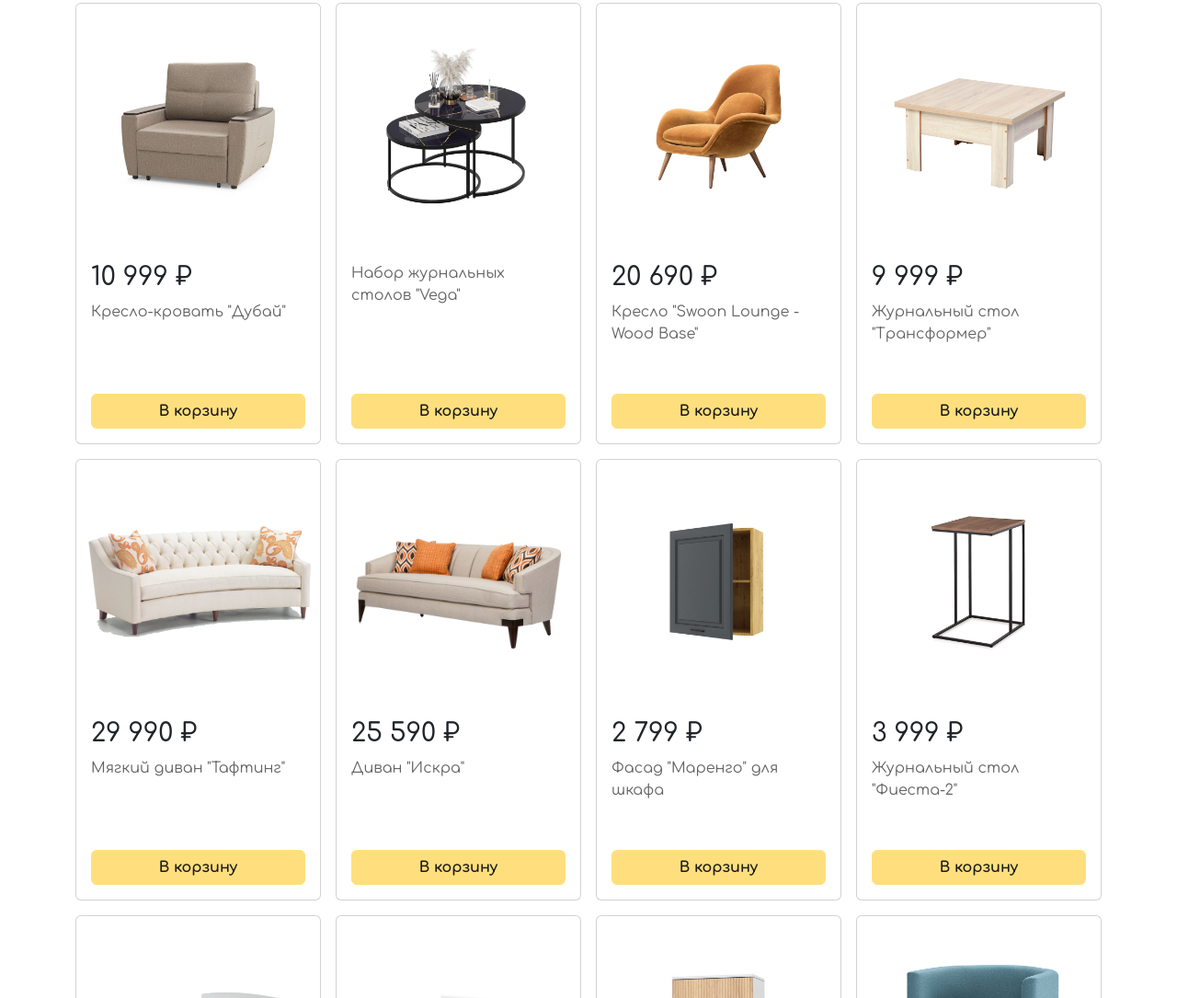
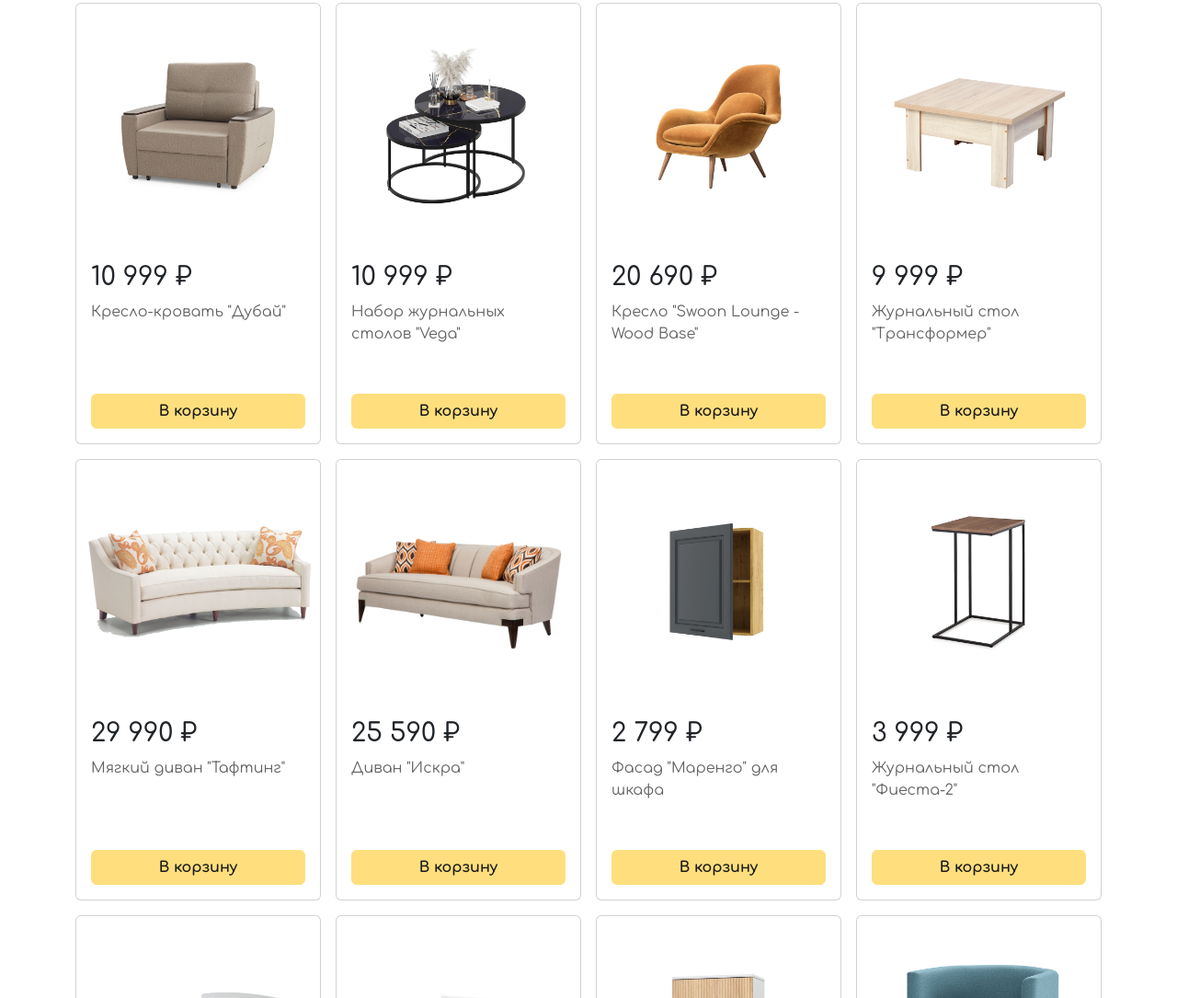
Before and after one commit to denilyunkin/Furni, a website: page index.html in a window 1280 px wide. Shown: the part 745-1830 px from the top of the page at 92% size. Drawn offline with nearby package versions, Linux system fonts and the light colour scheme.

Commit message:
CI/CD Pipline - Тесты должны пройти

```diff
--- a/index.html
+++ b/index.html
@@ -125,7 +125,7 @@
             <img src="img/vega.jpg" class="card-img-top" alt="..." />
             <div class="card-body d-flex flex-column justify-content-between">
               <div>
-                <!-- <h3 class="card-title">10 999 ₽</h3> -->
+                <h3 class="card-title">10 999 ₽</h3>
                 <p class="card-text" style="color: #0c0c0ca4">
                   Набор журнальных столов "Vega"
                 </p>
```
